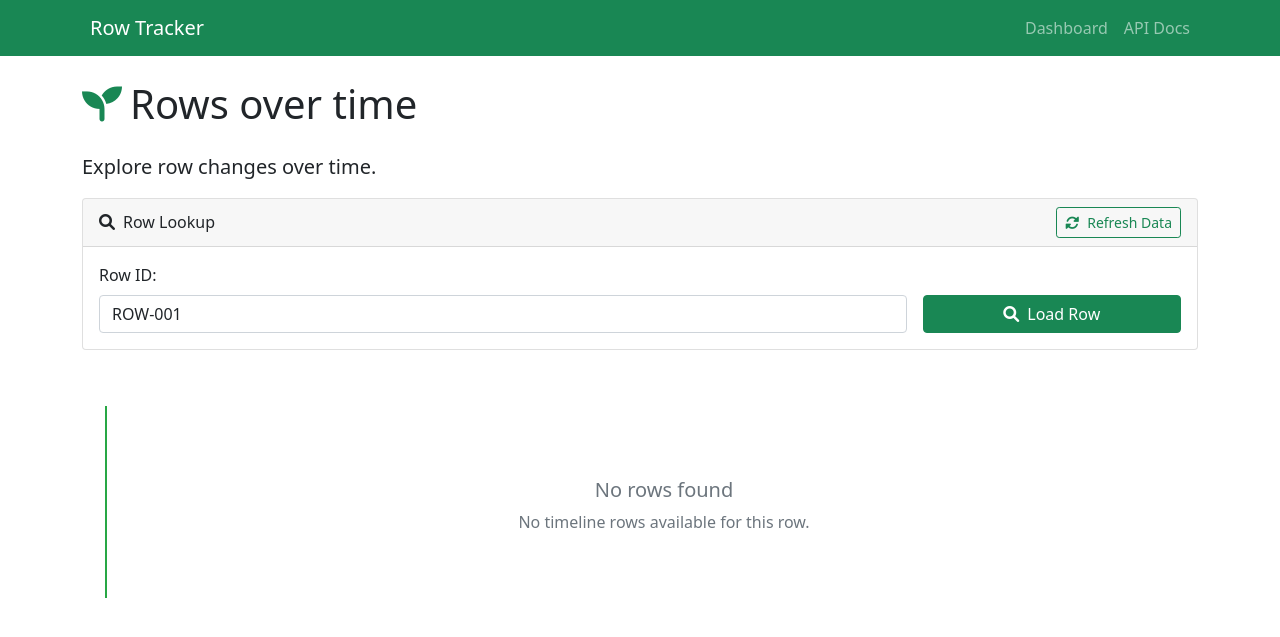
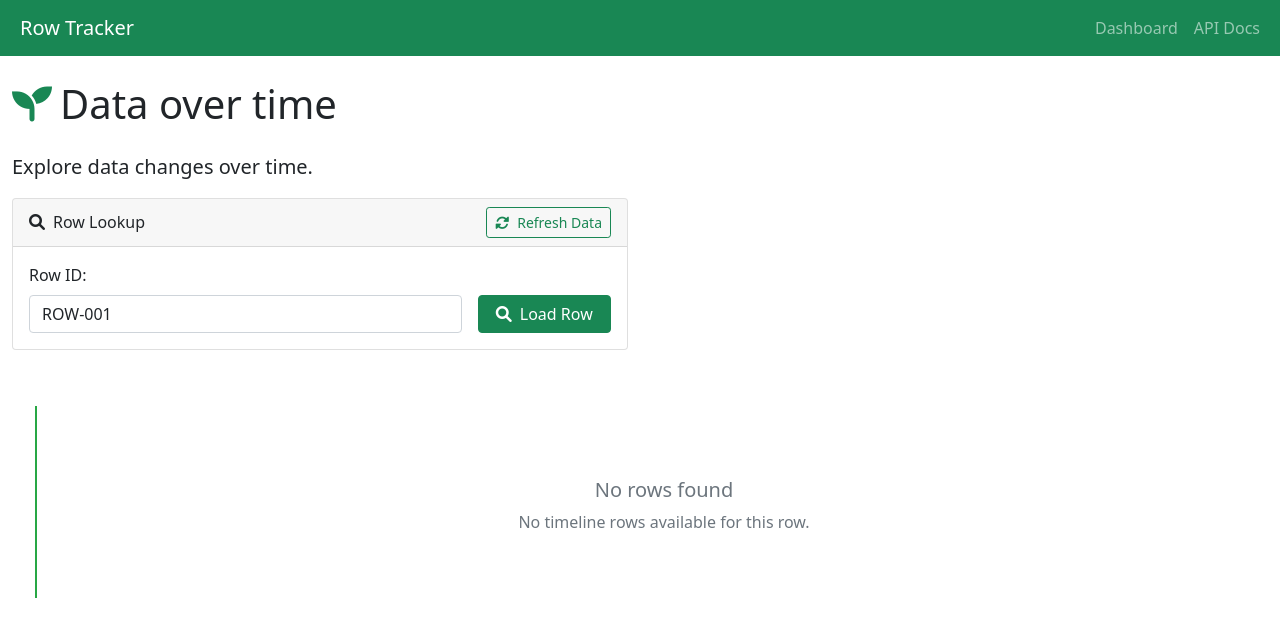
Before and after one commit to pyexcellize/timeline-generator, a FastAPI app: page / in a window 1280 px wide. Shown: the top 637 px of the page. Run offline with FastAPI, Linux system fonts and the light colour scheme.

Commit message:
chore: changes

```diff
--- a/app/templates/base.html
+++ b/app/templates/base.html
@@ -10,7 +10,7 @@
 </head>
 <body>
     <nav class="navbar navbar-expand-lg navbar-dark bg-success">
-        <div class="container">
+        <div class="container-fluid">
             <a class="navbar-brand" href="/"><i class="fas fa-rowling me-2"></i>Row Tracker</a>
             <div class="navbar-nav">
                 <a class="nav-link" href="/">Dashboard</a>
@@ -19,7 +19,7 @@
         </div>
     </nav>
 
-    <main class="container mt-4">
+    <main class="container-fluid mt-4">
         {% block content %}{% endblock %}
     </main>
 
--- a/app/templates/index.html
+++ b/app/templates/index.html
@@ -3,13 +3,13 @@
 {% block content %}
 <div class="row">
     <div class="col-12">
-        <h1 class="mb-4"><i class="fas fa-seedling text-success me-2"></i>Rows over time</h1>
-        <p class="lead">Explore row changes over time.</p>
+        <h1 class="mb-4"><i class="fas fa-seedling text-success me-2"></i>Data over time</h1>
+        <p class="lead">Explore data changes over time.</p>
     </div>
 </div>
 
 <div class="row mb-4">
-    <div class="col-12">
+    <div class="col-6">
         <div class="card">
             <div class="card-header d-flex justify-content-between align-items-center">
                 <h6 class="mb-0"><i class="fas fa-search me-2"></i>Row Lookup</h6>
@@ -19,11 +19,11 @@
             </div>
             <div class="card-body">
                 <form id="row-form" class="row g-3 align-items-end">
-                    <div class="col-md-9">
+                    <div class="col-9">
                         <label for="row-id-input" class="form-label">Row ID:</label>
                         <input type="text" class="form-control" id="row-id-input" placeholder="Enter row ID">
                     </div>
-                    <div class="col-md-3">
+                    <div class="col-3">
                         <button type="submit" class="btn btn-success w-100">
                             <i class="fas fa-search me-2"></i>Load Row
                         </button>
--- a/static/js/timeline.js
+++ b/static/js/timeline.js
@@ -54,7 +54,7 @@ class SimpleTimelineItem {
         // Create expandable sections for each file
         for (const fileName in fileData) {
             const fileCard = document.createElement('div');
-            fileCard.className = 'card mb-2';
+            fileCard.className = 'card mb-3';
 
             const fileHeader = document.createElement('div');
             fileHeader.className = 'card-header d-flex justify-content-between align-items-center';
@@ -62,7 +62,7 @@ class SimpleTimelineItem {
                 <h6 class="mb-0">
                     <i class="fas fa-file-excel me-2 text-success"></i>${fileName}
                 </h6>
-                <span class="badge bg-info">${this.countTotalRows(fileData[fileName])} rows</span>
+                <span class="badge bg-info">${this.countTotalRows({[fileName]: fileData[fileName]})} rows</span>
             `;
 
             const fileContent = document.createElement('div');
@@ -71,11 +71,14 @@ class SimpleTimelineItem {
             // Add sheets from this file
             for (const sheetName in fileData[fileName]) {
                 const sheetCard = document.createElement('div');
-                sheetCard.className = 'sheet-data mb-2';
+                sheetCard.className = 'sheet-data mb-3';
 
                 const sheetHeader = document.createElement('div');
-                sheetHeader.className = 'sheet-header small text-muted';
+                sheetHeader.className = 'sheet-header small text-muted mb-2';
                 sheetHeader.innerHTML = `<i class="fas fa-table me-1"></i>${sheetName}`;
+
+                const tableContainer = document.createElement('div');
+                tableContainer.className = 'table-responsive';
 
                 const sheetTable = document.createElement('table');
                 sheetTable.className = 'table table-sm table-bordered';
@@ -113,8 +116,9 @@ class SimpleTimelineItem {
                 });
                 sheetTable.appendChild(tbody);
 
+                tableContainer.appendChild(sheetTable);
                 sheetCard.appendChild(sheetHeader);
-                sheetCard.appendChild(sheetTable);
+                sheetCard.appendChild(tableContainer);
                 fileContent.appendChild(sheetCard);
             }
 
```
Also changed, not shown: convert.py (+10 -1 lines).
